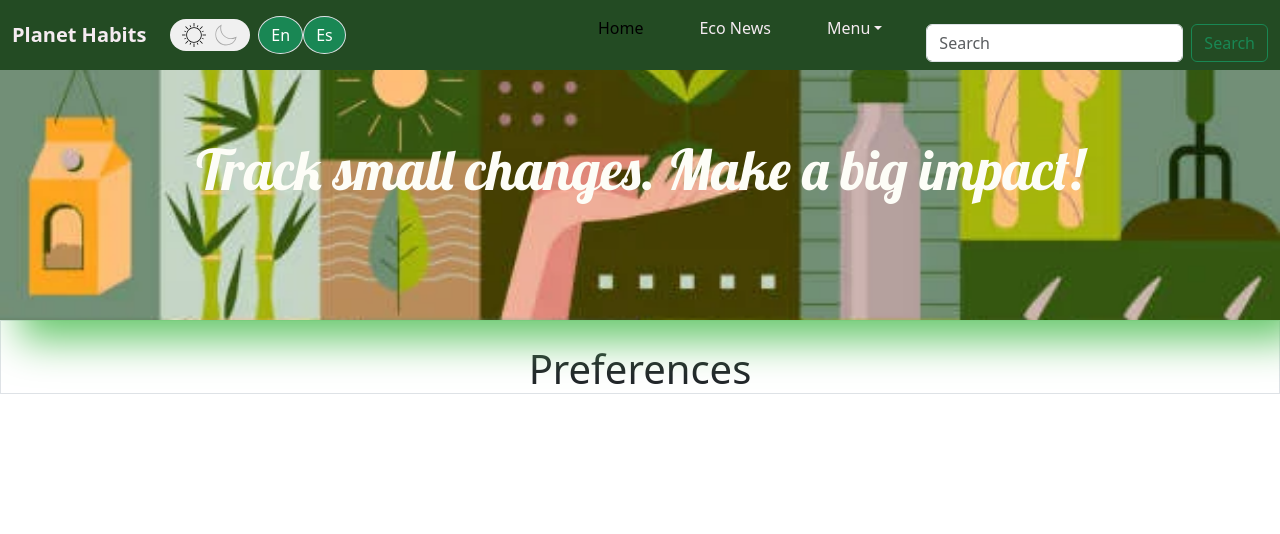
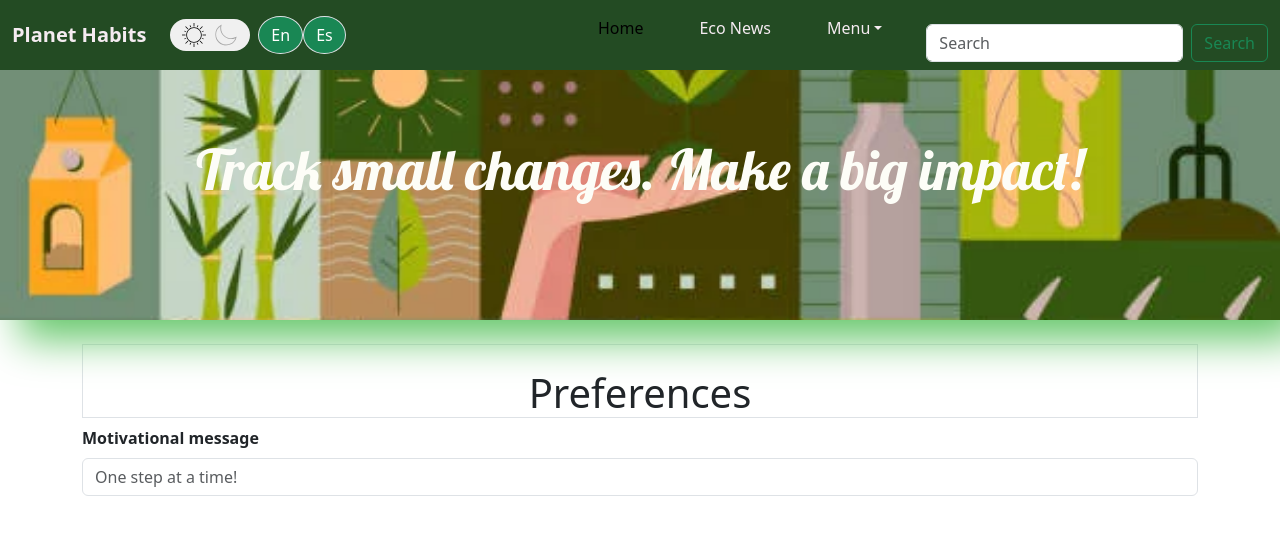
Before and after one commit to Mariyana-Katz/PlanetHabits1, a React (Vite) app: page /preferences in a window 1280 px wide. Shown: the top 534 px of the page. Built offline with nearby package versions, Linux system fonts and the light colour scheme; a web font is replaced by a local one.

Commit message:
added motivation message feature

```diff
--- /dev/null
+++ b/src/Pages/HabitTrackerDashboard.css
@@ -0,0 +1,3 @@
+.progress-button {
+  box-shadow: 10px 10px 10px 0 rgba(22, 16, 6, 0.25); /* warm gold */
+}
--- a/src/Pages/HabitTrackerDashboard.jsx
+++ b/src/Pages/HabitTrackerDashboard.jsx
@@ -1,10 +1,13 @@
 import Navbar from "../Components/Navbar";
+import { useState, useEffect } from "react";
 import Hero from "../Components/Hero";
 import Footer from "../Components/Footer";
 import IntroCard from "../Components/IntroCard";
 import HabitCard from "../Components/HabitCard";
 import { Link } from "react-router-dom";
 import MyProgress from "./MyProgress";
+import "./HabitTrackerDashboard.css";
+import Preferences from "./Preferences";
 
 export default function HabitTrackerDashboard() {
   const habits = [
@@ -17,6 +20,21 @@ export default function HabitTrackerDashboard() {
     { id: 7, name: "Every Drop Counts!", nikName: "water" },
     { id: 8, name: "Rooted in Change!", nikName: "trees" },
   ];
+
+  const [motivationMessage, setMotivationMessage] = useState("");
+
+  // State for storing the user's motivational message input. If
+  // the user enters a message, it will be saved to localStorage.
+  const handleMotivationChange = (e) => {
+    setMotivationMessage(e.target.value);
+    localStorage.setItem("motivationMessage", e.target.value);
+  };
+  useEffect(() => {
+    const saved = localStorage.getItem("motivationMessage");
+    if (saved) {
+      setMotivationMessage(saved);
+    }
+  }, []);
 
   return (
     <>
@@ -39,10 +57,16 @@ export default function HabitTrackerDashboard() {
         }
       />
 
+      {motivationMessage && (
+        <div className="alert alert-success text-center mx-5 fw-bold fs-5">
+          {motivationMessage}
+        </div>
+      )}
+
       {/*} Render HabitCards dynamically based on the habits array below.
        Each HabitCard receives a unique key and props for name and nikName.
        This allows for easy updates and scalability if habits change in the future.*/}
-      <div className="container">
+      <div className="container border border-3 border-secondary rounded-4 bg-secondary">
         {habits.map((habit) => (
           <HabitCard
             key={habit.nikName}
@@ -51,12 +75,12 @@ export default function HabitTrackerDashboard() {
           />
         ))}
       </div>
-<div className="d-flex justify-content-center">
-      <Link to="/MyProgress">
-        <button className=" progress-button btn bg-success rounded-pill p-3 m-5 fw-bold">
-          Click Here To See Your Progress
-        </button>
-      </Link>
+      <div className="d-flex justify-content-center">
+        <Link to="/MyProgress">
+          <button className=" progress-button btn bg-secondary rounded-pill p-3 m-5 fw-bold">
+            Click Here To See Your Progress
+          </button>
+        </Link>
       </div>
       <Footer />
     </>
--- a/src/Pages/Preferences.jsx
+++ b/src/Pages/Preferences.jsx
@@ -1,15 +1,45 @@
-import React from "react";
+import { useState, useEffect } from "react";
 import Navbar from "../Components/Navbar";
 import Hero from "../Components/Hero";
 
 const Preferences = () => {
+  const [motivation, setMotivation] = useState("");
+
+  //load saved message from LocalStore
+  useEffect(() => {
+    const savedMessage = localStorage.getItem("motivationMessage");
+    if (savedMessage) {
+      setMotivation(savedMessage);
+    }
+  }, []);
+
+  //save to localStorage when change
+  const handleChange = (e) => {
+    const newMessage = e.target.value;
+    setMotivation(newMessage);
+    localStorage.setItem("motivationMessage", newMessage);
+  };
+
   return (
     <div className="preferences-page">
       <Navbar />
       <Hero />
-      <h1 className="text-2xl font-bold text-center pt-4 border-b border">
-        Preferences
-      </h1>
+      <div className="container mt-4">
+        <h1 className="text-2xl font-bold text-center pt-4 border-b border">
+          Preferences
+        </h1>
+        <label className="form-label fw-bold">Motivational message</label>
+        <input
+          type="text"
+          className="form-control"
+          placeholder="One step at a time!"
+          value={motivation}
+          onChange={handleChange}
+        />
+        <p className="mt-2 text-success">
+          {motivation && ` Saved: "${motivation}"`}
+        </p>
+      </div>
     </div>
   );
 };
```
